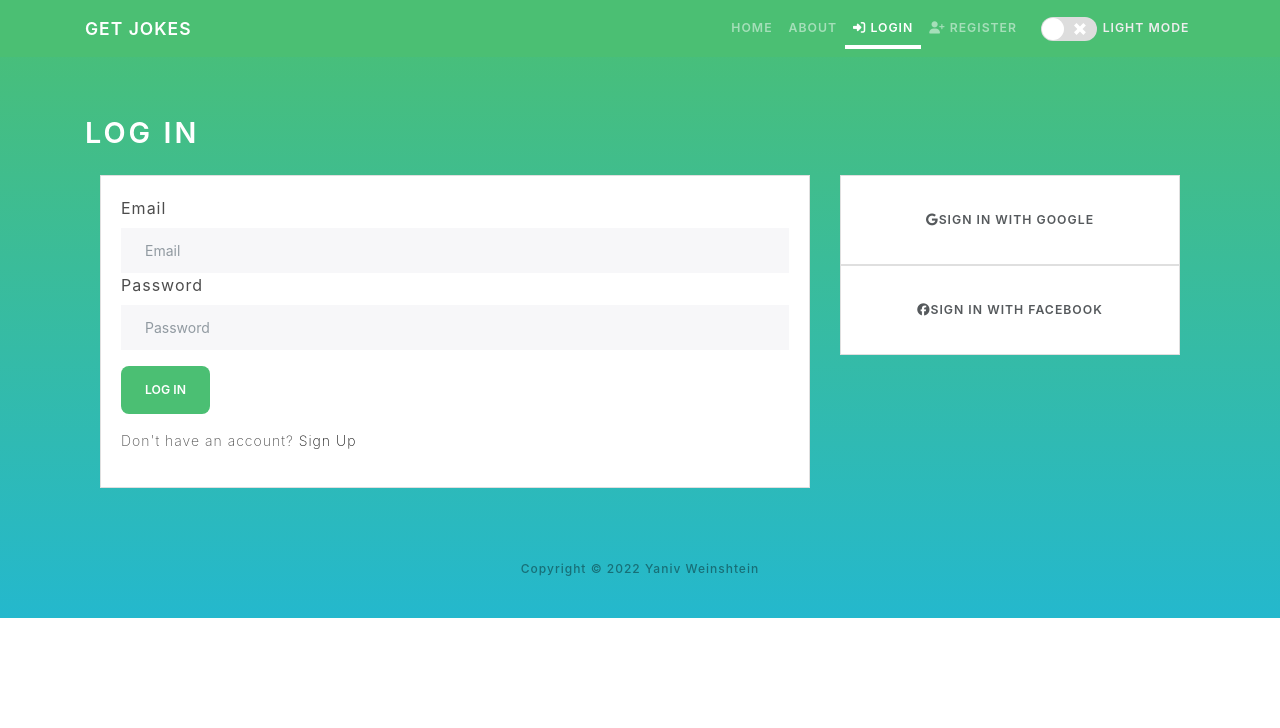
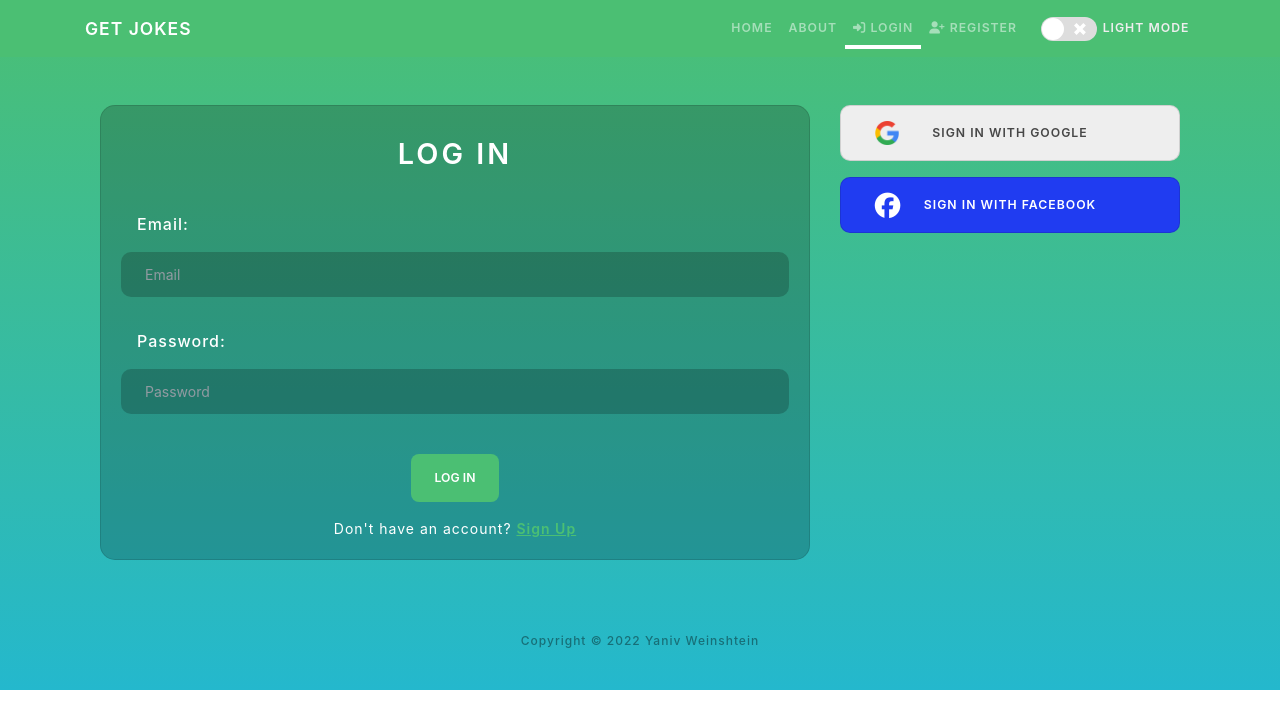
Before and after one commit to YanivWein24/Get-Jokes, a React (Create React App) app in the folder frontend/: page /Login in a window 1280 px wide. Shown: the top 728 px of the page. Built offline with nearby package versions, Linux system fonts and the light colour scheme; no server answers.

Commit message:
Handled most of the css for the login / register screens

```diff
--- a/frontend/src/index.css
+++ b/frontend/src/index.css
@@ -66,7 +66,8 @@ main {
 
 /* Entrance animation From Animista */
 
-/* Themes - start  */
+/*? ----------------------------- Light / Dark Themes -----------------------------  */
+
 .themeSwitch {
   margin-left: 1rem;
   display: flex;
@@ -87,6 +88,10 @@ main {
 
 #light .navbar {
   background-color: var(--color-green-success);
+}
+
+#light .active-link {
+  padding-bottom: 0.1rem;
 }
 
 #dark {
@@ -111,6 +116,7 @@ main {
 
 #dark .active-link {
   border-bottom: 0.3rem solid var(--color-blue-dark);
+  padding-bottom: 0.1rem;
 }
 
 #dark input[type="checkbox"]::before {
@@ -179,7 +185,8 @@ main {
   border-color: var(--color-grey-00)
 }
 
-/* Themes - end  */
+/*? -----------------------------End of Light / Dark Themes -----------------------------  */
+
 
 .navbar {
   transition: all .25s ease-in-out;
@@ -202,15 +209,6 @@ main {
 .active-link {
   border-bottom: 0.3rem solid var(--color-white);
   border-radius: 5px 5px 0 0;
-}
-
-#dark .active-link {
-  padding-bottom: 0.1rem;
-}
-
-#light .active-link {
-  padding-bottom: 0.1rem;
-  color: var(--color-white);
 }
 
 .navbar-button {
@@ -390,7 +388,9 @@ option {
 .deleteJokeButton:hover,
 .returnHomeButton:hover,
 .loginButton:hover,
-.registerButton:hover {
+.registerButton:hover,
+.facebookLogin:hover,
+.googleLogin:hover {
   transform: scale(1.08);
 }
 
@@ -404,7 +404,9 @@ option {
 .deleteJokeButton:active,
 .returnHomeButton:active,
 .loginButton:active,
-.registerButton:active {
+.registerButton:active,
+.facebookLogin:active,
+.googleLogin:active {
   transform: scale(1.25);
 }
 
@@ -467,6 +469,127 @@ option {
   background-color: var(--color-grey-00);
   width: 25%;
   margin: 0.15rem auto 0;
+}
+
+.loginForm,
+.registerForm {
+  border-radius: 15px;
+  background-color: var(--color-grey-2)
+}
+
+.loginForm input,
+.registerForm input {
+  border-radius: 10px;
+  background-color: var(--color-grey-2);
+  margin-bottom: 1rem;
+}
+
+.loginForm input:active,
+.registerForm input:active {
+  background-color: var(--color-grey-2);
+}
+
+/* the welcome message */
+form h3 {
+  color: white;
+  text-align: center;
+  margin: .5rem auto 2rem;
+}
+
+.login-title {
+  text-align: center;
+}
+
+.register-message {
+  font-size: 1rem;
+  font-weight: 500;
+  margin-bottom: 2rem;
+  color: var(--color-white);
+}
+
+.loginEmail,
+.loginPassword {
+  margin: 1rem;
+  font-weight: 500;
+  color: var(--color-white);
+}
+
+.registerFname,
+.registerLname,
+.registerEmail,
+.registerPassword {
+  font-weight: 500;
+  color: var(--color-white);
+}
+
+
+label form[action="Register"] {
+  background-color: red
+}
+
+.loginButton,
+.registerButton {
+  display: flex;
+  margin: 2.5rem auto 1rem;
+}
+
+.sign-in-up-redirect {
+  color: var(--color-white);
+  font-weight: 400;
+  margin: auto auto;
+  text-align: center;
+}
+
+.sign-in-up-redirect a {
+  color: var(--color-green-success);
+  font-weight: 600;
+  text-decoration: underline;
+  transition: all .2s ease-in-out;
+}
+
+#dark .sign-in-up-redirect a {
+  color: var(--color-blue-light);
+}
+
+
+.facebookLogin,
+.googleLogin {
+  border-radius: 10px;
+  margin: 0 auto 1rem;
+  height: 3.5rem;
+  display: flex;
+  flex-direction: row;
+  align-items: center;
+  transition: all .2s ease-in-out
+}
+
+.facebookLogin {
+  background-color: #203cf1;
+}
+
+.googleLogin {
+  background-color: var(--color-grey);
+}
+
+.facebookLogin i,
+.googleLogin img {
+  position: absolute;
+  left: 10%;
+  top: 28%;
+  font-size: 1.6rem;
+  color: var(--color-white);
+}
+
+.facebookLogin a {
+  color: var(--color-white);
+}
+
+.facebookLogin a:hover {
+  color: var(--color-white);
+}
+
+.googleLogin a {
+  color: var(--color-grey-5);
 }
 
 .deleteMessage {
@@ -537,6 +660,8 @@ footer {
 }
 
 
+/*? ----------------------------- Media Queries -----------------------------  */
+
 @media only screen and (max-width: 500px) {
 
   .active-link {
@@ -599,6 +724,14 @@ footer {
     font-size: 1.2rem;
   }
 
+  .googleLogin {
+    margin: 1rem auto .6rem;
+  }
+
+  .register-title,
+  .register-message {
+    text-align: center;
+  }
 
   .likeMessage {
     width: 70%;
--- a/frontend/src/screens/Login.js
+++ b/frontend/src/screens/Login.js
@@ -1,43 +1,45 @@
 import React from 'react'
+import Google from '../Google.png'
 import { Container, Card, Row, Col, FormGroup, Button } from "react-bootstrap"
+
 
 
 function LogIn({ isLightTheme }) {
 
     return (
         <Container className="fade-in mt-5">
-            <h1>Log In</h1>
             <Row>
                 <Col className="sm-8">
-                    <Card>
+                    <Card className="loginForm">
                         <div className="card-body">
                             {/* Makes POST request to /LogIn route */}
                             <form action="/Login" method="POST">
                                 <FormGroup>
-                                    <label htmlFor="email">Email</label>
+                                    <h1 className="login-title">Log In</h1>
+                                    <label htmlFor="email" className="loginEmail">Email:</label>
                                     <input type="email" className="form-control" name="email" required={true} placeholder="Email" />
                                 </FormGroup>
                                 <FormGroup>
-                                    <label htmlFor="password">Password</label>
+                                    <label htmlFor="password" className="loginPassword">Password:</label>
                                     <input type="password" className="form-control" name="password" required={true} placeholder="Password" />
                                 </FormGroup>
-                                <Button type="submit" className="my-3 loginButton" variant={isLightTheme ? "success" : "info"}>Log In</Button>
+                                <Button type="submit" className="loginButton" variant={isLightTheme ? "success" : "info"}>Log In</Button>
                             </form>
-                            <p>Don't have an account? <a href="/Register">Sign Up</a></p>
+                            <p className="sign-in-up-redirect">Don't have an account? <a href="/Register">Sign Up</a></p>
                         </div>
                     </Card>
                 </Col>
 
                 <div className="col-sm-4">
-                    <div className="card">
+                    <Card className="googleLogin">
                         <div className="card-body">
                             <a className="btn btn-block btn-social btn-google" href="/auth/google" role="button">
-                                <i className="fab fa-google"></i>
+                                <img src={Google} style={{ height: "1.5rem", width: "1.5rem" }} />
                                 Sign In With Google
                             </a>
                         </div>
-                    </div>
-                    <Card>
+                    </Card>
+                    <Card className="facebookLogin">
                         <div className="card-body">
                             <a className="btn btn-block btn-social btn-facebook" href="/auth/facebook" role="button">
                                 <i className="fab fa-facebook"></i>
--- a/frontend/src/screens/Register.js
+++ b/frontend/src/screens/Register.js
@@ -1,5 +1,7 @@
 import React, { useState } from 'react'
+import Google from '../Google.png'
 import { Container, Card, Row, Col, FormGroup, Button } from "react-bootstrap"
+import { LinkContainer } from "react-router-bootstrap"
 
 
 function Register({ isLightTheme }) {
@@ -9,49 +11,49 @@ function Register({ isLightTheme }) {
 
 
     return (
-        <Container className="fade-in mt-5">
-            <h1>Register</h1>
-            <p>Create a free account to be able to save all your favorite jokes!</p>
+        <Container className="fade-in mt-3">
+            <h1 className="register-title">Register</h1>
+            <p className="register-message">Create a free account to store all your favorite jokes in a personal collection!</p>
             <Row>
                 <Col className="sm-8">
-                    <Card>
+                    <Card className="registerForm">
                         <div className="card-body">
                             {/* Makes POST request to /Register route */}
                             <form action="/Register" method="POST">
                                 <h3>Welcome {firstName} {lastName}!</h3>
                                 <FormGroup>
-                                    <label htmlFor="fname">First Name</label>
+                                    <label htmlFor="fname" className="registerFname">First Name:</label>
                                     <input type="text" className="form-control" name="firstName" placeholder="First" required={true} onChange={(e) => setFirstName(e.target.value)} />
                                 </FormGroup>
                                 <FormGroup>
-                                    <label htmlFor="lname">Last Name</label>
+                                    <label htmlFor="lname" className="registerLname">Last Name:</label>
                                     <input type="text" className="form-control" name="lastName" placeholder="Last" required={true} onChange={(e) => setLastName(e.target.value)} />
                                 </FormGroup>
                                 <FormGroup>
-                                    <label htmlFor="email">Email</label>
+                                    <label htmlFor="email" className="registerEmail">Email:</label>
                                     <input type="email" className="form-control" name="email" placeholder="Email" required={true} />
                                 </FormGroup>
                                 <FormGroup>
-                                    <label htmlFor="password">Password</label>
+                                    <label htmlFor="password" className="registerPassword">Password:</label>
                                     <input type="password" className="form-control" name="password" placeholder="Password" required={true} />
                                 </FormGroup>
-                                <Button type="submit" className="my-3 registerButton" variant={isLightTheme ? "success" : "info"}>Register</Button>
-                                <p>Already a member? <a href="/Login">Sign In</a></p>
+                                <Button type="submit" className="registerButton" variant={isLightTheme ? "success" : "info"}>Register</Button>
+                                <p className="sign-in-up-redirect">Already a member? <a href="/Login">Sign In</a></p>
                             </form>
                         </div>
                     </Card>
                 </Col>
 
                 <div className="col-sm-4">
-                    <div className="card">
+                    <Card className="googleLogin">
                         <div className="card-body">
                             <a className="btn btn-block btn-social btn-google" href="/auth/google" role="button">
-                                <i className="fab fa-google"></i>
+                                <img src={Google} style={{ height: "1.5rem", width: "1.5rem" }} />
                                 Sign Up With Google
                             </a>
                         </div>
-                    </div>
-                    <Card>
+                    </Card>
+                    <Card className="facebookLogin">
                         <div className="card-body">
                             <a className="btn btn-block btn-social btn-facebook" href="/auth/facebook" role="button">
                                 <i className="fab fa-facebook"></i>
--- a/frontend/src/screens/UserScreen.js
+++ b/frontend/src/screens/UserScreen.js
@@ -10,7 +10,7 @@ function UserScreen({ userData, isLightTheme }) {
     return (
         <Container>
             <center className="fade-in">
-                {userData.email ? <h1 style={{ marginTop: "2rem" }}>Welcome back {userData.firstName}!</h1> : <h1 style={{ fontSize: "2rem", marginTop: "1rem" }}>Please login to get access to your account </h1>}
+                {userData.email && <h1 style={{ marginTop: "2rem" }}>Welcome back {userData.firstName}!</h1>}
                 {
                     userData.jokes[0] ? userData.jokes.map((joke, index) => (
                         joke.joke ?
```
Also changed, not shown: frontend/src/Google.png (added), 1 other file (tests, documents, lock files or other folders).
